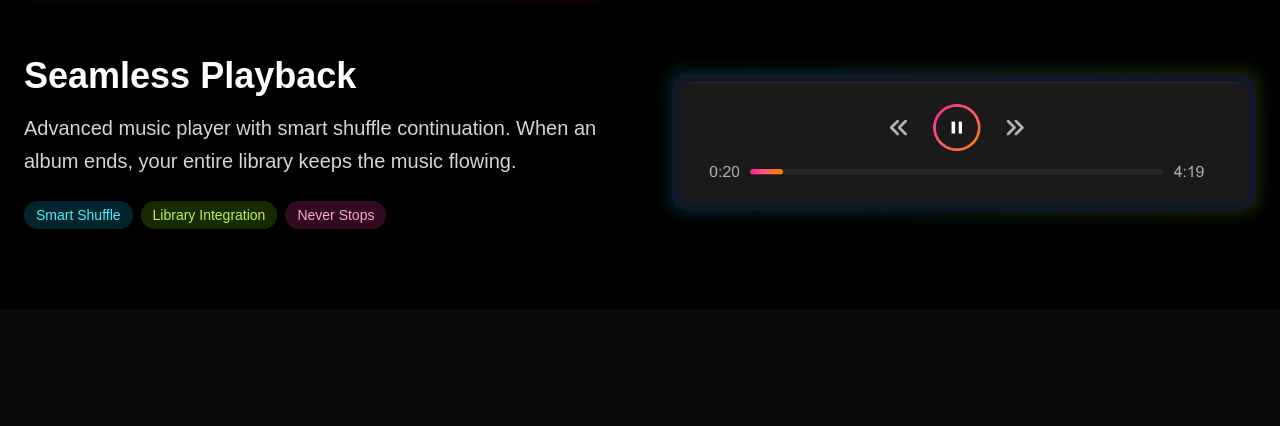
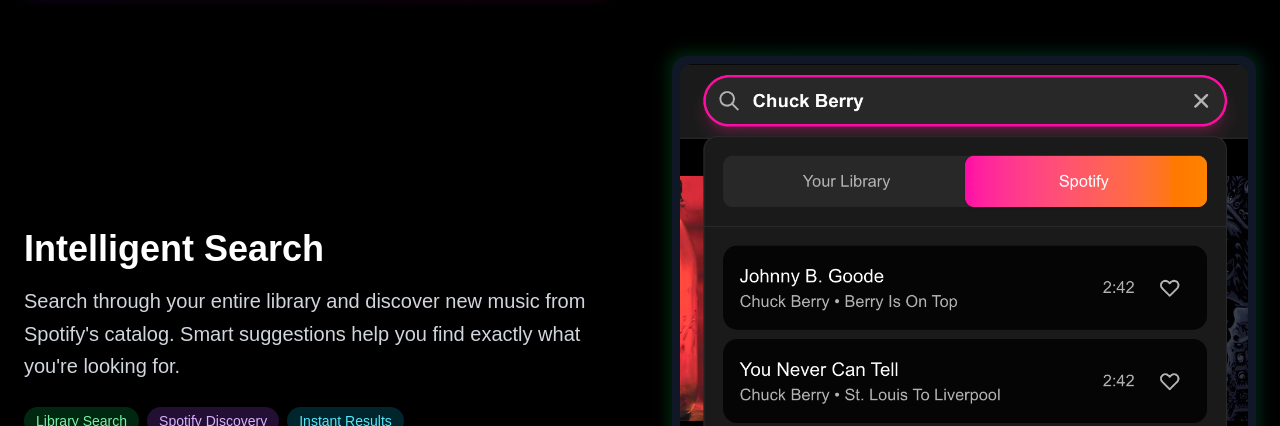
Before and after one commit to sarcasacras/next-spotify, a Next.js app: page / in a window 1280 px wide. Shown: the part 2374-2800 px from the top of the page. Before the commit the page ends 2683 px from the top, so only its background shows below. Built offline with nearby package versions, Linux system fonts and the light colour scheme; no server answers.

Commit message:
Search section in Landing Page

```diff
--- a/components/landing/LandingPage.tsx
+++ b/components/landing/LandingPage.tsx
@@ -321,7 +321,7 @@ export default function LandingPage() {
               </motion.div>
             </motion.div>
 
-            {/* Player Feature */}
+            {/* Search Functionality Section */}
             <motion.div
               className="order-3"
               initial={{ opacity: 0, x: -50 }}
@@ -336,6 +336,103 @@ export default function LandingPage() {
                 viewport={{ once: true }}
                 transition={{ duration: 0.6, delay: 0.5 }}
               >
+                Intelligent Search
+              </motion.h3>
+              <motion.p
+                className="text-xl text-gray-300 mb-6 leading-relaxed"
+                initial={{ opacity: 0, y: 15 }}
+                whileInView={{ opacity: 1, y: 0 }}
+                viewport={{ once: true }}
+                transition={{ duration: 0.6, delay: 0.7 }}
+              >
+                Search through your entire library and discover new music from Spotify's catalog.
+                Smart suggestions help you find exactly what you're looking for.
+              </motion.p>
+              <motion.div
+                className="flex flex-wrap gap-2"
+                initial={{ opacity: 0, y: 10 }}
+                whileInView={{ opacity: 1, y: 0 }}
+                viewport={{ once: true }}
+                transition={{ duration: 0.6, delay: 0.9 }}
+              >
+                <motion.span
+                  className="px-3 py-1 bg-green-500/20 text-green-300 rounded-full text-sm"
+                  whileHover={{ scale: 1.1 }}
+                >Library Search</motion.span>
+                <motion.span
+                  className="px-3 py-1 bg-purple-500/20 text-purple-300 rounded-full text-sm"
+                  whileHover={{ scale: 1.1 }}
+                >Spotify Discovery</motion.span>
+                <motion.span
+                  className="px-3 py-1 bg-cyan-500/20 text-cyan-300 rounded-full text-sm"
+                  whileHover={{ scale: 1.1 }}
+                >Instant Results</motion.span>
+              </motion.div>
+            </motion.div>
+
+            <motion.div
+              className="order-4"
+              initial={{ opacity: 0, x: 50 }}
+              whileInView={{ opacity: 1, x: 0 }}
+              viewport={{ once: true }}
+              transition={{ duration: 0.8, delay: 0.5 }}
+            >
+              <motion.div
+                className="relative group"
+                transition={{ duration: 0.3 }}
+              >
+                <div className="absolute -inset-1 bg-gradient-to-r from-green-500 to-emerald-500 rounded-2xl blur opacity-20 group-hover:opacity-40 transition duration-1000"></div>
+                <div className="relative bg-gray-900 rounded-2xl p-2 shadow-xl">
+                  <img
+                    src="/landing/search-dropdown.png"
+                    alt="Search Dropdown Interface"
+                    className="w-full rounded-xl"
+                  />
+                </div>
+              </motion.div>
+            </motion.div>
+          </div>
+
+          {/* Player Feature Section */}
+          <div className="mt-32 grid md:grid-cols-2 gap-16 items-center">
+            {/* Player Screenshot */}
+            <motion.div
+              className="order-2 md:order-1"
+              initial={{ opacity: 0, x: -50 }}
+              whileInView={{ opacity: 1, x: 0 }}
+              viewport={{ once: true }}
+              transition={{ duration: 0.8, delay: 0.2 }}
+            >
+              <motion.div
+                className="relative group"
+                transition={{ duration: 0.3 }}
+              >
+                <div className="absolute -inset-1 bg-gradient-to-r from-cyan-500 to-lime-500 rounded-2xl blur opacity-20 group-hover:opacity-40 transition duration-1000"></div>
+                <div className="relative bg-gray-900 rounded-2xl p-2 shadow-xl">
+                  <img
+                    src="/landing/player-active.png"
+                    alt="Music Player Interface"
+                    className="w-full rounded-xl"
+                  />
+                </div>
+              </motion.div>
+            </motion.div>
+
+            {/* Player Feature Description */}
+            <motion.div
+              className="order-1 md:order-2"
+              initial={{ opacity: 0, x: 50 }}
+              whileInView={{ opacity: 1, x: 0 }}
+              viewport={{ once: true }}
+              transition={{ duration: 0.8, delay: 0.4 }}
+            >
+              <motion.h3
+                className="text-3xl md:text-4xl font-bold mb-4 text-white"
+                initial={{ opacity: 0, y: 20 }}
+                whileInView={{ opacity: 1, y: 0 }}
+                viewport={{ once: true }}
+                transition={{ duration: 0.6, delay: 0.6 }}
+              >
                 Seamless Playback
               </motion.h3>
               <motion.p
@@ -343,7 +440,7 @@ export default function LandingPage() {
                 initial={{ opacity: 0, y: 15 }}
                 whileInView={{ opacity: 1, y: 0 }}
                 viewport={{ once: true }}
-                transition={{ duration: 0.6, delay: 0.7 }}
+                transition={{ duration: 0.6, delay: 0.8 }}
               >
                 Advanced music player with smart shuffle continuation.
                 When an album ends, your entire library keeps the music flowing.
@@ -353,7 +450,7 @@ export default function LandingPage() {
                 initial={{ opacity: 0, y: 10 }}
                 whileInView={{ opacity: 1, y: 0 }}
                 viewport={{ once: true }}
-                transition={{ duration: 0.6, delay: 0.9 }}
+                transition={{ duration: 0.6, delay: 1 }}
               >
                 <motion.span
                   className="px-3 py-1 bg-cyan-500/20 text-cyan-300 rounded-full text-sm"
@@ -369,28 +466,6 @@ export default function LandingPage() {
                 >Never Stops</motion.span>
               </motion.div>
             </motion.div>
-
-            <motion.div
-              className="order-4"
-              initial={{ opacity: 0, x: 50 }}
-              whileInView={{ opacity: 1, x: 0 }}
-              viewport={{ once: true }}
-              transition={{ duration: 0.8, delay: 0.5 }}
-            >
-              <motion.div
-                className="relative group"
-                transition={{ duration: 0.3 }}
-              >
-                <div className="absolute -inset-1 bg-gradient-to-r from-cyan-500 to-lime-500 rounded-2xl blur opacity-20 group-hover:opacity-40 transition duration-1000"></div>
-                <div className="relative bg-gray-900 rounded-2xl p-2 shadow-xl">
-                  <img
-                    src="/landing/player-active.png"
-                    alt="Music Player Interface"
-                    className="w-full rounded-xl"
-                  />
-                </div>
-              </motion.div>
-            </motion.div>
           </div>
         </div>
       </motion.section>
```
Also changed, not shown: public/landing/search-dropdown.png (added).
